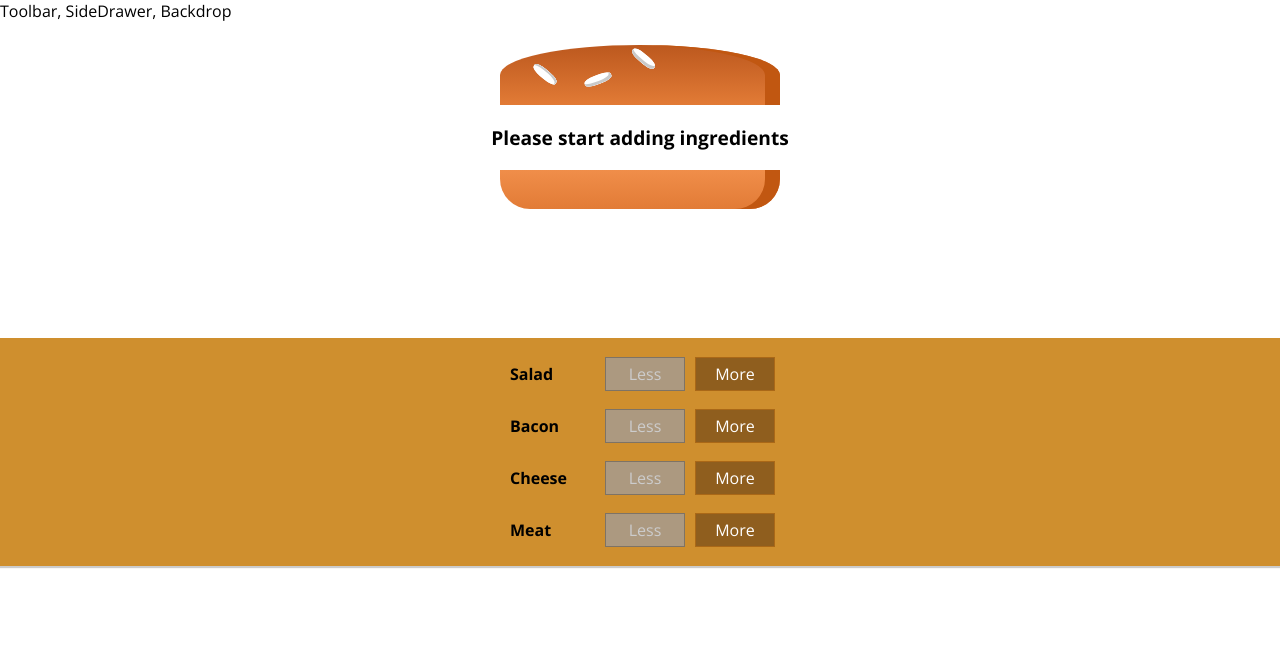
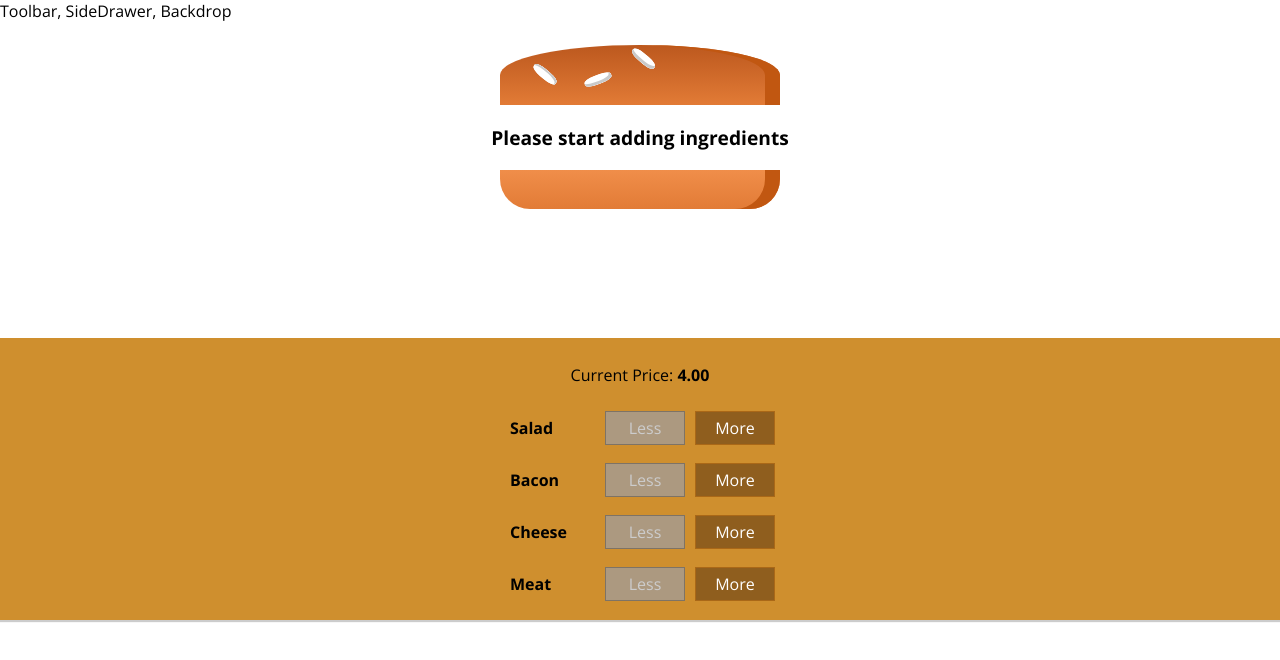
Before and after one commit to David-mwendwa/Burger-Builder, a React app: page / in a window 1280 px wide. Shown: the top 660 px of the page. Built offline with nearby package versions, Linux system fonts and the light colour scheme.

Commit message:
feat: implement price display
Added a div to display burger price to the BuildControls component parsed all the way from the state in BurgerBuilder class component

```diff
--- a/src/components/Burger/BuildControls/BuildControls.js
+++ b/src/components/Burger/BuildControls/BuildControls.js
@@ -11,8 +11,10 @@ const controls = [
   { label: 'Meat', type: 'meat' },
 ];
 
-const BuildControls = ({ ingredientAdded, ingredientDeducted, disabled }) => (
+const BuildControls = ({ ingredientAdded, ingredientDeducted, disabled, price }) => (
   <div className={classes.BuildControls}>
+    <p>Current Price: <strong>{price.toFixed(2)}</strong></p>
+
     {controls.map((ctrl) => (
       <BuildControl
         key={ctrl.label}
--- a/src/components/Burger/Burger.css
+++ b/src/components/Burger/Burger.css
@@ -2,7 +2,7 @@
   width: 100vw;
   margin: auto;
   height: 250px;
-  overflow: hidden;
+  overflow: auto;
   text-align: center;
   font-weight: 700;
   font-size: 1.2rem;
--- a/src/containers/BurgeBuilder/BurgerBuilder.js
+++ b/src/containers/BurgeBuilder/BurgerBuilder.js
@@ -61,6 +61,7 @@ export class BurgerBuilder extends React.Component {
           ingredientAdded={this.addIngredientHandler}
           ingredientDeducted={this.removeIngredientHandler}
           disabled={disabledInfo}
+          price={this.state.totalPrice}
         />
       </Auxiliary>
     );
```
